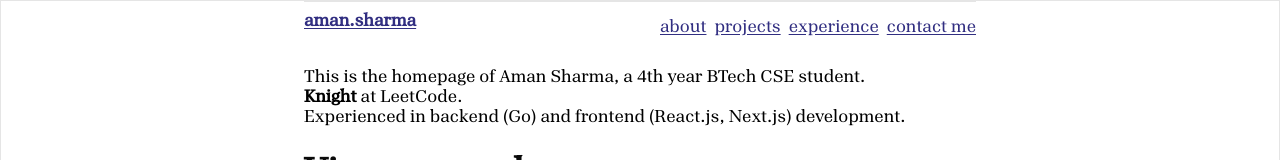
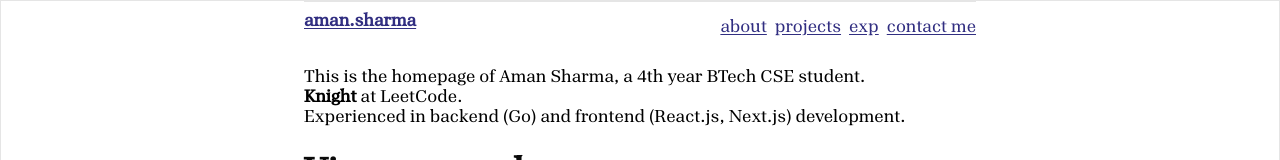
Before and after one commit to aman1117/portfolio, a Next.js app: page / in a window 1280 px wide. Shown: the top 160 px of the page. Built offline with nearby package versions, Linux system fonts and the light colour scheme.

Commit message:
refactor: Abbreviate 'experience' to 'exp' in header component

```diff
--- a/app/_components/header.tsx
+++ b/app/_components/header.tsx
@@ -37,7 +37,7 @@ const Header = () => {
           "
               >
                 <p className="md:text-lg underline text-indigo-900 underline-offset-2">
-                  experience
+                  exp
                 </p>
               </Link>
             </div>
```
